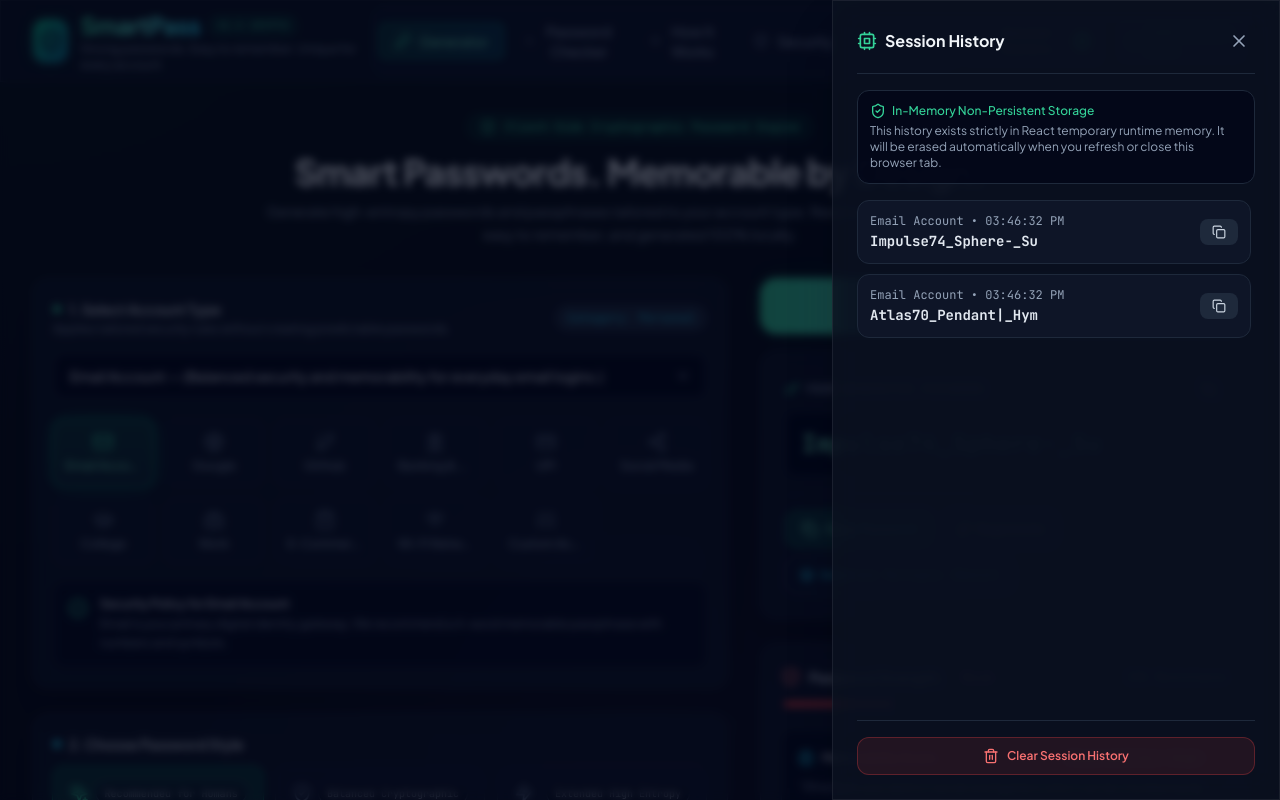
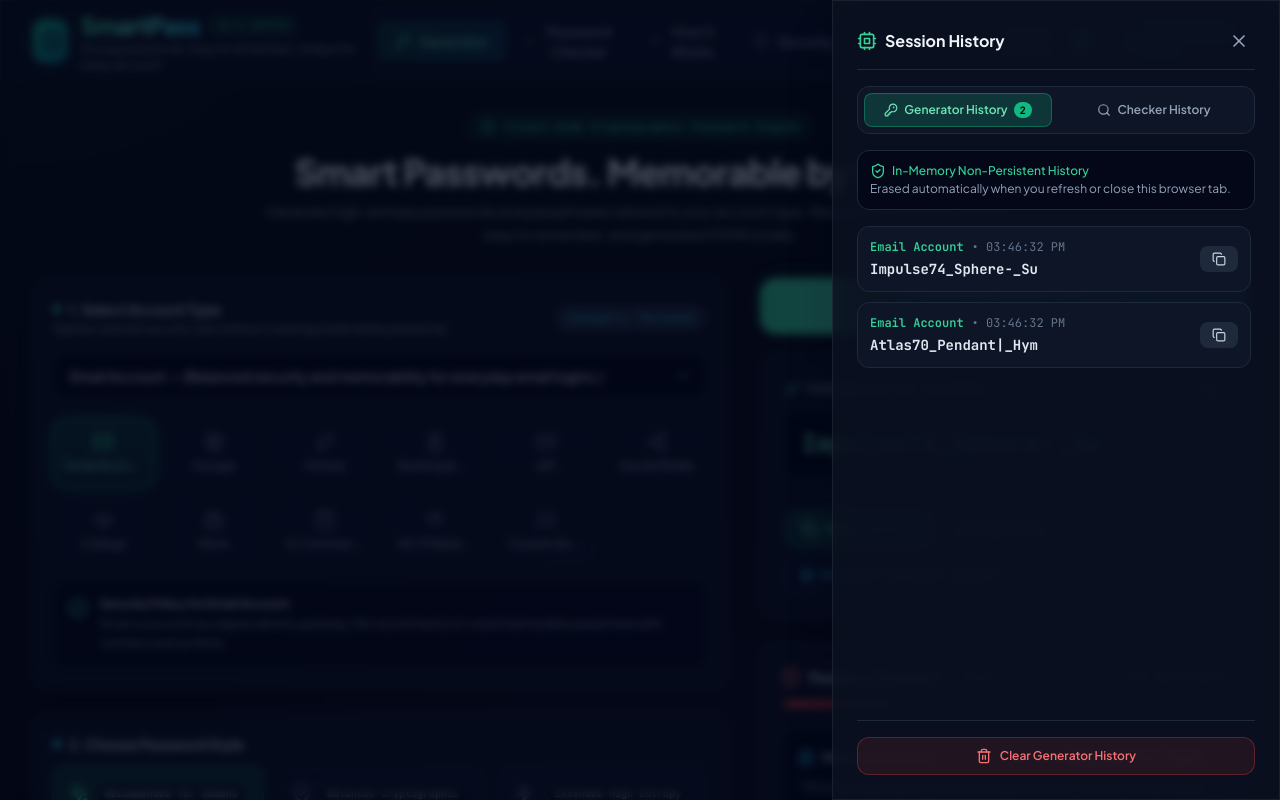
Before and after one commit to ningappa889/simple_passwd_gen, a React (Vite) app: page / in a window 1280 px wide. Both pictures are taken after a click on the button "View in-memory session password history". Shown: the top 800 px of the page. Built offline with nearby package versions, Linux system fonts and the light colour scheme.

Commit message:
feat: split session history into Generator History and Checker History tabs, and add explicit Check Strength button to Password Checker

```diff
--- a/src/App.jsx
+++ b/src/App.jsx
@@ -51,8 +51,9 @@ export default function App() {
   const [entropyInfo, setEntropyInfo] = useState(initialEntropy);
   const [strengthInfo, setStrengthInfo] = useState(initialStrength);
 
-  // Modals & History State
-  const [sessionHistory, setSessionHistory] = useState([]);
+  // Modals & History State (Separated Generator & Checker histories)
+  const [generatorHistory, setGeneratorHistory] = useState([]);
+  const [checkerHistory, setCheckerHistory] = useState([]);
   const [isBatchOpen, setIsBatchOpen] = useState(false);
   const [isHistoryOpen, setIsHistoryOpen] = useState(false);
 
@@ -77,7 +78,7 @@ export default function App() {
     setEntropyInfo(entropy);
     setStrengthInfo(strength);
 
-    // Add to session history (in memory only)
+    // Add to generator history (in memory only)
     const accObj = ACCOUNT_TYPES.find(a => a.id === selectedAccount);
     const historyItem = {
       password: newPassword,
@@ -85,8 +86,12 @@ export default function App() {
       timestamp: new Date().toLocaleTimeString([], { hour: '2-digit', minute: '2-digit', second: '2-digit' })
     };
 
-    setSessionHistory(prev => [historyItem, ...prev.slice(0, 19)]); // Max 20 items
+    setGeneratorHistory(prev => [historyItem, ...prev.slice(0, 19)]); // Max 20 items
   }, [style, length, includeUppercase, includeLowercase, includeNumbers, includeSymbols, selectedAccount]);
+
+  const handleAddCheckerHistory = useCallback((entry) => {
+    setCheckerHistory(prev => [entry, ...prev.slice(0, 19)]);
+  }, []);
 
   // When account type changes, apply default account policy
   const handleSelectAccount = (accId) => {
@@ -124,7 +129,7 @@ export default function App() {
       <Header
         activeTab={activeTab}
         setActiveTab={setActiveTab}
-        historyCount={sessionHistory.length}
+        historyCount={generatorHistory.length + checkerHistory.length}
         onOpenHistory={() => setIsHistoryOpen(true)}
       />
 
@@ -202,7 +207,7 @@ export default function App() {
           </div>
         )}
 
-        {activeTab === 'checker' && <PasswordChecker />}
+        {activeTab === 'checker' && <PasswordChecker onAddCheckerHistory={handleAddCheckerHistory} />}
         {activeTab === 'how-it-works' && <HowItWorks />}
         {activeTab === 'security' && <SecurityInfo />}
         {activeTab === 'about' && <About />}
@@ -229,8 +234,12 @@ export default function App() {
       <HistoryDrawer
         isOpen={isHistoryOpen}
         onClose={() => setIsHistoryOpen(false)}
-        history={sessionHistory}
-        onClearHistory={() => setSessionHistory([])}
+        generatorHistory={generatorHistory}
+        checkerHistory={checkerHistory}
+        onClearHistory={(historyType) => {
+          if (historyType === 'generator') setGeneratorHistory([]);
+          else setCheckerHistory([]);
+        }}
       />
 
     </div>
--- a/src/components/HistoryDrawer.jsx
+++ b/src/components/HistoryDrawer.jsx
@@ -1,7 +1,14 @@
 import React, { useState } from 'react';
-import { X, Copy, Check, Trash2, Cpu, ShieldCheck } from 'lucide-react';
+import { X, Copy, Check, Trash2, Cpu, ShieldCheck, KeyRound, Search, ShieldAlert } from 'lucide-react';
 
-export default function HistoryDrawer({ isOpen, onClose, history, onClearHistory }) {
+export default function HistoryDrawer({
+  isOpen,
+  onClose,
+  generatorHistory = [],
+  checkerHistory = [],
+  onClearHistory
+}) {
+  const [activeHistoryTab, setActiveHistoryTab] = useState('generator');
   const [copiedIndex, setCopiedIndex] = useState(null);
 
   if (!isOpen) return null;
@@ -12,13 +19,15 @@ export default function HistoryDrawer({ isOpen, onClose, history, onClearHistory
     setTimeout(() => setCopiedIndex(null), 1500);
   };
 
+  const currentList = activeHistoryTab === 'generator' ? generatorHistory : checkerHistory;
+
   return (
     <div className="fixed inset-0 z-50 flex justify-end bg-slate-950/70 backdrop-blur-sm animate-fadeIn">
       <div className="glass-panel w-full max-w-md h-full p-6 border-l border-slate-700 shadow-2xl flex flex-col justify-between">
 
         <div className="space-y-4 flex-1 flex flex-col overflow-hidden">
           {/* Drawer Header */}
-          <div className="flex items-center justify-between border-b border-slate-800 pb-4">
+          <div className="flex items-center justify-between border-b border-slate-800 pb-3">
             <div className="flex items-center space-x-2">
               <Cpu className="w-5 h-5 text-emerald-400" />
               <h2 className="text-base font-bold text-slate-100">Session History</h2>
@@ -31,30 +40,86 @@ export default function HistoryDrawer({ isOpen, onClose, history, onClearHistory
             </button>
           </div>
 
+          {/* Section Tabs: Generator vs Checker */}
+          <div className="grid grid-cols-2 gap-2 bg-slate-900/80 p-1.5 rounded-xl border border-slate-800">
+            <button
+              onClick={() => setActiveHistoryTab('generator')}
+              className={`flex items-center justify-center space-x-1.5 py-2 px-3 rounded-lg text-xs font-semibold transition-all ${
+                activeHistoryTab === 'generator'
+                  ? 'bg-emerald-500/20 text-emerald-300 border border-emerald-500/40 shadow-sm'
+                  : 'text-slate-400 hover:text-slate-200'
+              }`}
+            >
+              <KeyRound className="w-3.5 h-3.5" />
+              <span>Generator History</span>
+              {generatorHistory.length > 0 && (
+                <span className="px-1.5 py-0.2 bg-emerald-500 text-slate-950 text-[10px] font-bold rounded-full ml-1">
+                  {generatorHistory.length}
+                </span>
+              )}
+            </button>
+
+            <button
+              onClick={() => setActiveHistoryTab('checker')}
+              className={`flex items-center justify-center space-x-1.5 py-2 px-3 rounded-lg text-xs font-semibold transition-all ${
+                activeHistoryTab === 'checker'
+                  ? 'bg-cyan-500/20 text-cyan-300 border border-cyan-500/40 shadow-sm'
+                  : 'text-slate-400 hover:text-slate-200'
+              }`}
+            >
+              <Search className="w-3.5 h-3.5" />
+              <span>Checker History</span>
+              {checkerHistory.length > 0 && (
+                <span className="px-1.5 py-0.2 bg-cyan-500 text-slate-950 text-[10px] font-bold rounded-full ml-1">
+                  {checkerHistory.length}
+                </span>
+              )}
+            </button>
+          </div>
+
           <div className="p-3 rounded-xl bg-slate-950/80 border border-slate-800 text-xs text-slate-400">
-            <p className="flex items-center space-x-1.5 text-emerald-400 font-medium mb-1">
-              <ShieldCheck className="w-4 h-4" />
-              <span>In-Memory Non-Persistent Storage</span>
+            <p className="flex items-center space-x-1.5 text-emerald-400 font-medium mb-0.5">
+              <ShieldCheck className="w-4 h-4 shrink-0" />
+              <span>In-Memory Non-Persistent History</span>
             </p>
-            This history exists strictly in React temporary runtime memory. It will be erased automatically when you refresh or close this browser tab.
+            Erased automatically when you refresh or close this browser tab.
           </div>
 
           {/* History List */}
           <div className="overflow-y-auto flex-1 space-y-2.5 pr-1">
-            {history.length === 0 ? (
-              <div className="text-center py-12 text-slate-500 text-xs">
-                No passwords generated in this session yet.
+            {currentList.length === 0 ? (
+              <div className="text-center py-12 text-slate-500 text-xs space-y-1">
+                <p className="font-semibold text-slate-400">No {activeHistoryTab === 'generator' ? 'generated' : 'checked'} passwords yet.</p>
+                <p>
+                  {activeHistoryTab === 'generator'
+                    ? 'Generate passwords to track them here.'
+                    : 'Click "Check Strength" in Password Checker to save evaluations here.'}
+                </p>
               </div>
             ) : (
-              history.map((item, idx) => (
+              currentList.map((item, idx) => (
                 <div
                   key={idx}
                   className="p-3 rounded-xl bg-slate-900/90 border border-slate-800 flex items-center justify-between group hover:border-slate-700 transition-all"
                 >
                   <div className="truncate mr-2">
-                    <span className="text-xs text-slate-400 font-mono block mb-0.5">
-                      {item.accountName} • {item.timestamp}
-                    </span>
+                    <div className="flex items-center space-x-2 text-xs font-mono mb-1">
+                      {activeHistoryTab === 'generator' ? (
+                        <span className="text-emerald-400 font-semibold">{item.accountName}</span>
+                      ) : (
+                        <span className={`font-semibold px-2 py-0.5 rounded text-[10px] ${
+                          item.label === 'Very Strong' || item.label === 'Strong'
+                            ? 'bg-emerald-500/20 text-emerald-300 border border-emerald-500/30'
+                            : item.label === 'Moderate'
+                            ? 'bg-amber-500/20 text-amber-300 border border-amber-500/30'
+                            : 'bg-red-500/20 text-red-300 border border-red-500/30'
+                        }`}>
+                          {item.label} • {item.bits} bits
+                        </span>
+                      )}
+                      <span className="text-slate-500">• {item.timestamp}</span>
+                    </div>
+
                     <span className="font-mono text-sm font-bold text-slate-200 truncate block">
                       {item.password}
                     </span>
@@ -77,14 +142,14 @@ export default function HistoryDrawer({ isOpen, onClose, history, onClearHistory
         </div>
 
         {/* Drawer Footer */}
-        {history.length > 0 && (
+        {(generatorHistory.length > 0 || checkerHistory.length > 0) && (
           <div className="pt-4 border-t border-slate-800">
             <button
-              onClick={onClearHistory}
+              onClick={() => onClearHistory(activeHistoryTab)}
               className="w-full flex items-center justify-center space-x-2 px-4 py-2.5 rounded-xl bg-red-500/10 hover:bg-red-500/20 text-red-400 border border-red-500/30 text-xs font-semibold transition-all"
             >
               <Trash2 className="w-4 h-4" />
-              <span>Clear Session History</span>
+              <span>Clear {activeHistoryTab === 'generator' ? 'Generator' : 'Checker'} History</span>
             </button>
           </div>
         )}
```
Also changed, not shown: src/components/PasswordChecker.jsx (+61 -23 lines).
